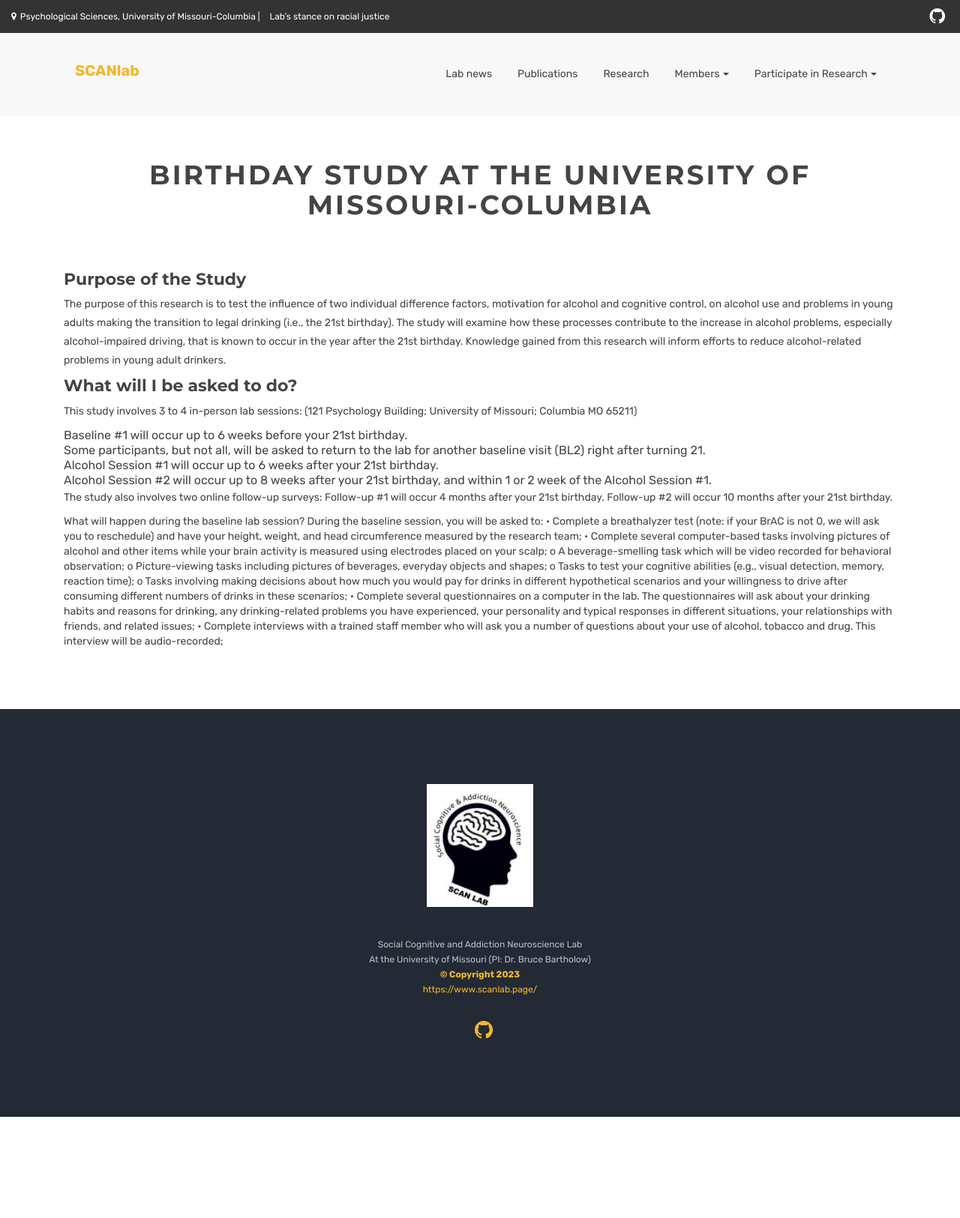
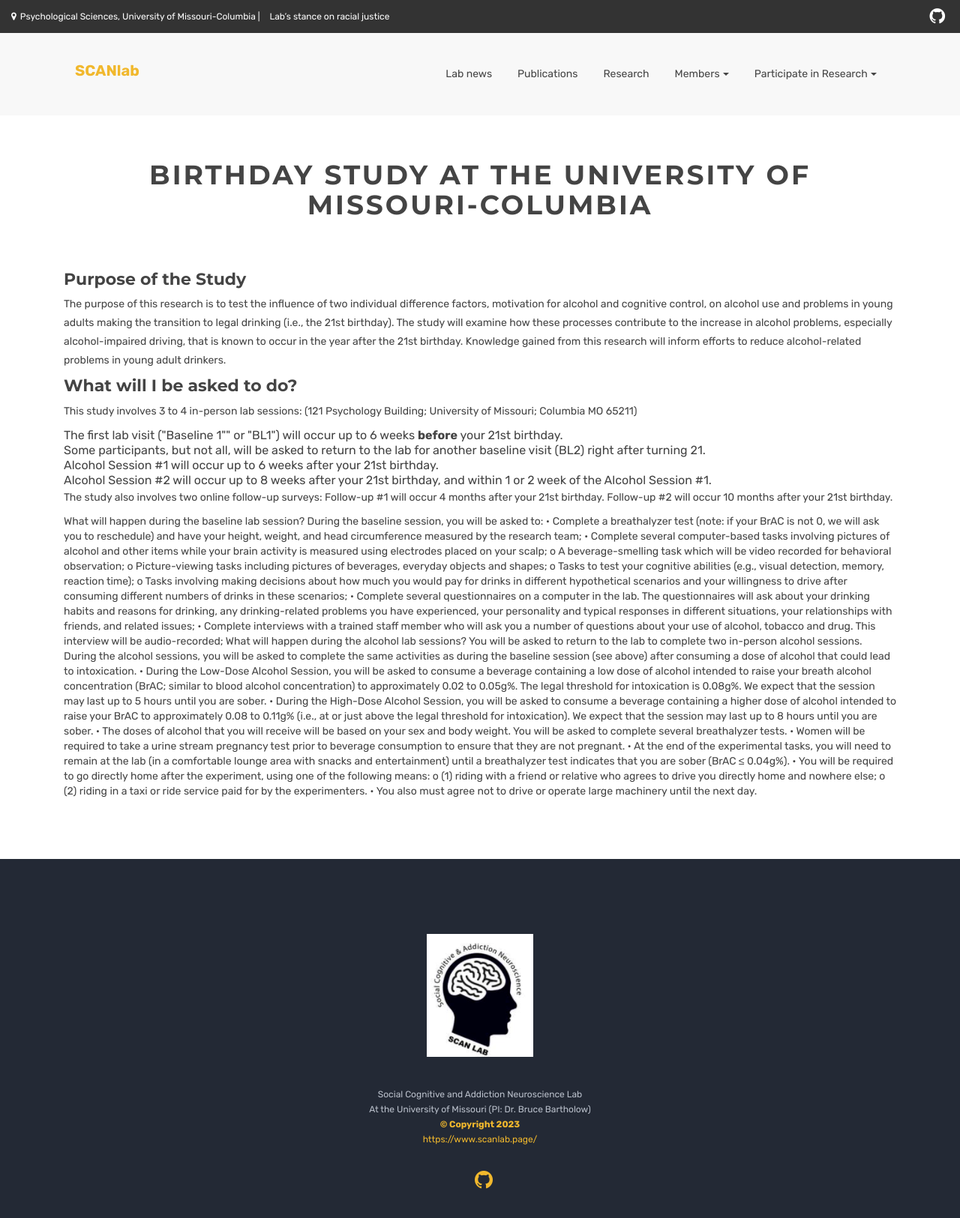
Before and after one commit to bartholow-scanlab/bartholow-scanlab.github.io, a Jekyll site: the page built from Birthday-study.html, in a window 1280 px wide. Shown: the top 1625 px of the page at 75% size. Built offline with Jekyll 4.4.1, drawn with Linux system fonts in a browser that asks for light colours.

Commit message:
Update Birthday-study.html

```diff
--- a/Birthday-study.html
+++ b/Birthday-study.html
@@ -17,7 +17,7 @@
 
       <h4> What will I be asked to do? </h4>
 <p>This study involves 3 to 4 in-person lab sessions: (121 Psychology Building; University of Missouri; Columbia MO 65211)</p>
-<li>Baseline #1 will occur up to 6 weeks before your 21st birthday.</li>
+<li>The first lab visit ("Baseline 1"" or "BL1") will occur up to 6 weeks <b>before</b> your 21st birthday.</li>
 <li>Some participants, but not all, will be asked to return to the lab for another baseline visit (BL2) right after turning 21.</li>
 <li>Alcohol Session #1 will occur up to 6 weeks after your 21st birthday.</li>
 <li>Alcohol Session #2 will occur up to 8 weeks after your 21st birthday, and within 1 or 2 week of the Alcohol Session #1.</li>
@@ -41,6 +41,17 @@
 •	Complete interviews with a trained staff member who will ask you a number of questions about your use of alcohol, tobacco and drug. This interview will be audio-recorded;
 
 
+    What will happen during the alcohol lab sessions?
+You will be asked to return to the lab to complete two in-person alcohol sessions. During the alcohol sessions, you will be asked to complete the same activities as during the baseline session (see above) after consuming a dose of alcohol that could lead to intoxication.
+•	During the Low-Dose Alcohol Session, you will be asked to consume a beverage containing a low dose of alcohol intended to raise your breath alcohol concentration (BrAC; similar to blood alcohol concentration) to approximately 0.02 to 0.05g%. The legal threshold for intoxication is 0.08g%. We expect that the session may last up to 5 hours until you are sober.
+•	During the High-Dose Alcohol Session, you will be asked to consume a beverage containing a higher dose of alcohol intended to raise your BrAC to approximately 0.08 to 0.11g% (i.e., at or just above the legal threshold for intoxication). We expect that the session may last up to 8 hours until you are sober.
+•	The doses of alcohol that you will receive will be based on your sex and body weight. You will be asked to complete several breathalyzer tests.
+•	Women will be required to take a urine stream pregnancy test prior to beverage consumption to ensure that they are not pregnant.
+•	At the end of the experimental tasks, you will need to remain at the lab (in a comfortable lounge area with snacks and entertainment) until a breathalyzer test indicates that you are sober (BrAC ≤ 0.04g%).
+•	You will be required to go directly home after the experiment, using one of the following means:
+o	(1) riding with a friend or relative who agrees to drive you directly home and nowhere else;
+o	(2) riding in a taxi or ride service paid for by the experimenters.
+•	You also must agree not to drive or operate large machinery until the next day.
 
     </div>
       </div>
```
